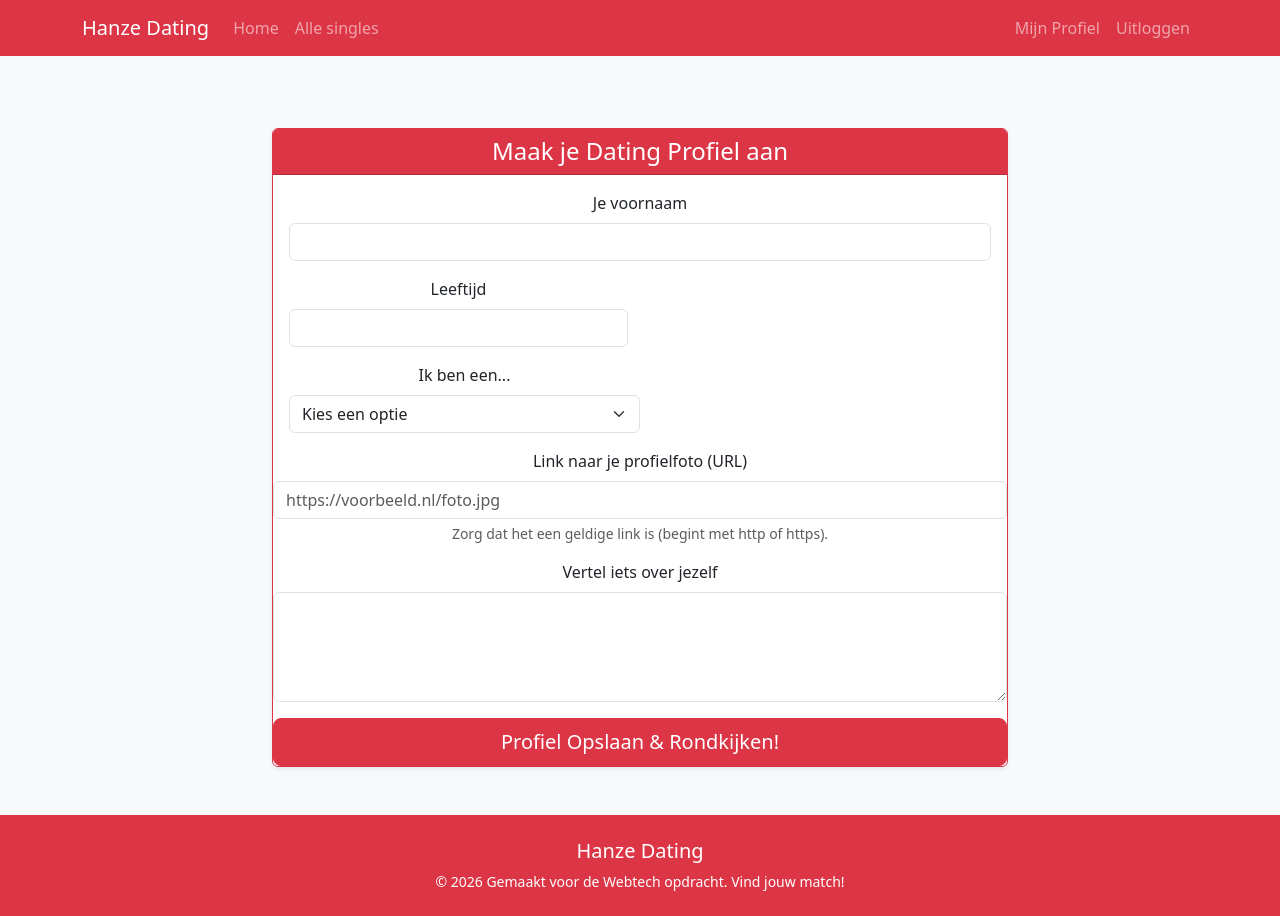
After one commit to liron06/Hanze-Dating-app, a Flask app: page /maak_profiel in a window 1280 px wide. The commit adds this page. Run offline with Flask 3, Linux system fonts and the light colour scheme; the visitor is signed in with stand-in values (Sample User, id 1).

Commit message:
bijna klaar, moet alleen nog de profielen.html maken

```diff
--- a/app.py
+++ b/app.py
@@ -55,14 +55,22 @@ def login():
 
         conn = get_db_connection()
         gebruiker = conn.execute('SELECT * FROM gebruikers WHERE gebruikersnaam = ?', (gebruikersnaam,)).fetchone()
-        conn.close()
 
         if gebruiker and check_password_hash(gebruiker['wachtwoord'], wachtwoord):
             session['gebruiker_id'] = gebruiker['id']
             session['gebruikersnaam'] = gebruiker['gebruikersnaam']
-            flash('Succesvol ingelogd! Welkom terug.', 'success')
-            return redirect(url_for('profielen'))
+
+            profiel = conn.execute('SELECT * FROM profielen WHERE gebruiker_id = ?', (gebruiker['id'],)).fetchone()
+            conn.close()
+
+            if profiel:
+                flash('Succesvol ingelogd! Welkom terug.', 'success')
+                return redirect(url_for('profielen'))
+            else:
+                flash('Welkom! Maak eerst even je profiel aan voordat je kunt rondkijken.', 'info')
+                return redirect(url_for('maak_profiel'))
         else:
+            conn.close()
             flash('Verkeerde gebruikersnaam of wachtwoord', 'danger')
 
     return render_template('login.html')
@@ -74,10 +82,57 @@ def uitloggen():
     flash('Je bent succesvol uitgelogd. Tot ziens!', 'info')
     return redirect(url_for('index'))
 
+#profiel maken
+@app.route('/maak_profiel', methods=['GET', 'POST'])
+def maak_profiel():
+    if 'gebruiker_id' not in session:
+        flash('Je moet ingelogd zijn om een profiel aan te maken.', 'warning')
+        return redirect(url_for('login'))
+    if request.method == 'POST':
+        naam = request.form['naam']
+        leeftijd = request.form['leeftijd']
+        geslacht = request.form['geslacht']
+        foto_url = request.form['foto_url']
+        bio = request.form['bio']
+        gebruiker_id = session['gebruiker_id']
+
+        conn = get_db_connection()
+        try:
+            conn.execute('''
+                        INSERT INTO profielen (gebruiker_id, naam, leeftijd, geslacht, foto_url, bio)
+                        VALUES (?, ?, ?, ?, ?, ?)
+                    ''', (gebruiker_id, naam, leeftijd, geslacht, foto_url, bio))
+            conn.commit()
+
+            flash('Je profiel is succesvol aangemaakt! je kunt nu rondkijken.', 'success')
+            return redirect(url_for('profielen'))
+        except sqlite3.IntegrityError:
+            flash('Je hebt al een profiel!', 'warning')
+            return redirect(url_for('profielen'))
+        finally:
+            conn.close()
+
+    return render_template('maak_profiel.html')
+
 #route naar profielen
 @app.route('/profielen')
 def profielen():
-    return "<h1>Hier komt straks de profielen pagina te staan</h1>"
+    if 'gebruiker_id' not in session:
+        flash('Je moet ingelogd zijn om de singles te bekijken.', 'warning')
+        return redirect(url_for('login'))
+
+    conn = get_db_connection()
+    mijn_profiel = conn.execute('SELECT * FROM profielen WHERE gebruiker_id = ?', (session['gebruiker_id'],)).fetchone()
+
+    if not mijn_profiel:
+        conn.close()
+        flash('Je mag pas rondkijken als je zelf een profiel hebt gemaakt.', 'danger')
+        return redirect(url_for('maak_profiel'))
+
+
+    andere_singles = conn.execute('SELECT * FROM profielen WHERE gebruiker_id != ?', (session['gebruiker_id'],)).fetchall()
+    conn.close()
+    return render_template('profielen.html', profielen=andere_singles)
 
 #server start
 if __name__ == '__main__':
--- a/templates/base.html
+++ b/templates/base.html
@@ -23,7 +23,7 @@
                 <ul class="navbar-nav">
                     {% if 'gebruiker_id' in session %}
                         <li class="nav-item"><a class="nav-link" href="{{ url_for('profielen') }}">Mijn Profiel</a></li>
-                        <li class="nav-item"><a class="nav-link" href="#">Uitloggen</a></li>
+                        <li class="nav-item"><a class="nav-link" href="{{ url_for('uitloggen') }}">Uitloggen</a></li>
                     {% else %}
                         <li class="nav-item"><a class="nav-link" href="{{ url_for('login') }}">Inloggen</a></li>
                         <li class="nav-item"><a class="nav-link" href="{{ url_for('registreer') }}">Registreren</a></li>
--- /dev/null
+++ b/templates/maak_profiel.html
@@ -0,0 +1,52 @@
+{% extends 'base.html' %}
+
+{% block content %}
+<div class="row justify-content-center text-center mt-5 mb-5">
+    <div class="col-md-8">
+        <div class="card shadow-sm border-danger">
+            <div class="card-header bg-danger text-white">
+                <h4 class="card-title mb-0">Maak je Dating Profiel aan</h4>
+            </div>
+            <div class="card-body">
+                <form method="POST">
+
+                    <div class="mb-3">
+                        <label for="naam" class="form-label">Je voornaam</label>
+                        <input type="text" class="form-control" id="naam" name="naam" required>
+                    </div>
+
+                    <div class="row mb-3">
+                        <div class="col-md-6">
+                            <label for="leeftijd" class="form-label">Leeftijd</label>
+                            <input type="number" class="form-control" id="leeftijd" name="leeftijd" min="18" max="100" required>
+                        </div>
+                    </div>
+                        <div class="col-md-6">
+                            <label for="geslacht" class="form-label">Ik ben een...</label>
+                            <select name="geslacht" id="geslacht" class="form-select" required>
+                                <option value="" disabled selected>Kies een optie</option>
+                                <option value="Man">Man</option>
+                                <option value="Vrouw">Vrouw</option>
+                                <option value="Anders">Anders</option>
+                            </select>
+                        </div>
+                    </div>
+
+                    <div class="mb-3">
+                        <label for="foto_url" class="form-label">Link naar je profielfoto (URL)</label>
+                        <input type="url" class="form-control" id="foto_url" name="foto_url" placeholder="https://voorbeeld.nl/foto.jpg" required>
+                        <div class="form-text">Zorg dat het een geldige link is (begint met http of https).</div>
+                    </div>
+
+                    <div class="mb-3">
+                        <label for="bio" class="form-label">Vertel iets over jezelf</label>
+                        <textarea class="form-control" id="bio" name="bio" rows="4" maxlength="1000" required></textarea>
+                    </div>
+
+                    <button type="submit" class="btn btn-danger w-100 btn-lg">Profiel Opslaan & Rondkijken!</button>
+                </form>
+            </div>
+        </div>
+    </div>
+</div>
+{% endblock %}
```
